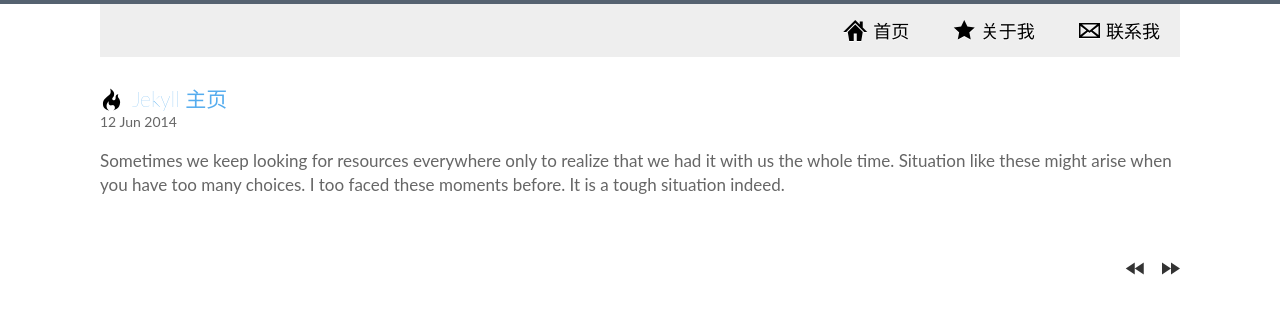
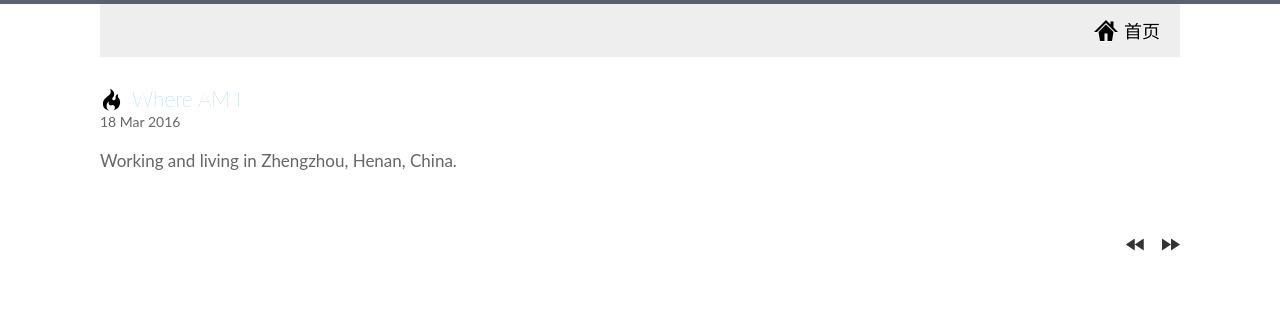
Before and after one commit to kyne0116/kyne0116.github.io, a Jekyll site: the page built from index.html, in a window 1280 px wide. Shown: the top 314 px of the page. Built offline with Jekyll 4.4.1, drawn with Linux system fonts in a browser that asks for light colours; Markdown is read by kramdown in place of the engine named in the settings; the list of posts is cut into pages by our own code.

Commit message:
add jekyll source

```diff
--- a/_includes/header.html
+++ b/_includes/header.html
@@ -3,8 +3,8 @@
       <ul class="nav">
         <!--Change the  URL here if working on an absolute domain-->
 		<li><a href="/index"><span class="mega-octicon octicon-home" style="margin-right: 6px;"></span>首页</a></li>
-        <li><a href="/about"><span class="mega-octicon octicon-star" style="margin-right: 6px;"></span>关于我</a></li>
-        <li><a href="/contact"><span class="mega-octicon octicon-mail" style="margin-right: 6px;"></span>联系我</a></li>
+        <!--<li><a href="/about"><span class="mega-octicon octicon-star" style="margin-right: 6px;"></span>关于我</a></li>
+        <li><a href="/contact"><span class="mega-octicon octicon-mail" style="margin-right: 6px;"></span>联系我</a></li>-->
       </ul>
   </header>
 </div>
--- a/_posts/2014-06-12-Jekyll-blog.md
+++ /dev/null
@@ -1,31 +0,0 @@
----
-layout: post
-title: "Jekyll 主页"
-date: 2014-06-12
-comments: true
-categories:
----
-
-Sometimes we keep looking for resources everywhere only to realize that we had
-it with us the whole time. Situation like these might arise when you have too
-many choices. I too faced these moments before. It is a tough situation indeed.
-
-I think one should develop art of learning before trying to learn a lot of
-things at once. Once you know how to learn and improve how to learn through
-constant iterations. It becomes easy thereafter.
-
-I changed quite a lot as a developer and person. Last year. I was all about
-learning new technologies, getting super aware about all the frameworks that
-are popular. Now, I don't even bother checking these. My goals are now mostly
-on low level decisions or high level architecture. All these frameworks and
-likes are just tooling. Nothing less nothing more. The main focus should be on
-problem solving. And problem solving at its heart is always
-Language/Platform/Frameworks agnostic.
-
-Reading books and theory is also very important at this stage. Consider it as
-like sitting on the shoulder of giants. Of course practise is very important as
-well but making sure there is a good balance between these two really pays off.
-
-I love reading books. I have bought quite some books in the past 11 months. I
-have so much to read and learn from these gems. I have done good progress in
-completing some of these. Hoping to cover more in the near future.
--- /dev/null
+++ b/_posts/2014-06-12-where-am-i.md
@@ -0,0 +1,9 @@
+---
+layout: post
+title: "Where AM I"
+date: 2016-03-18
+comments: true
+categories:
+---
+
+Working and living in Zhengzhou, Henan, China.
```
